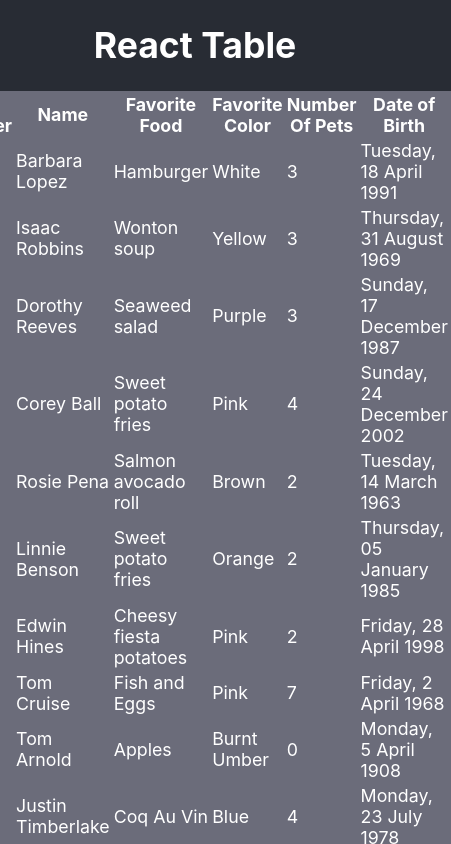
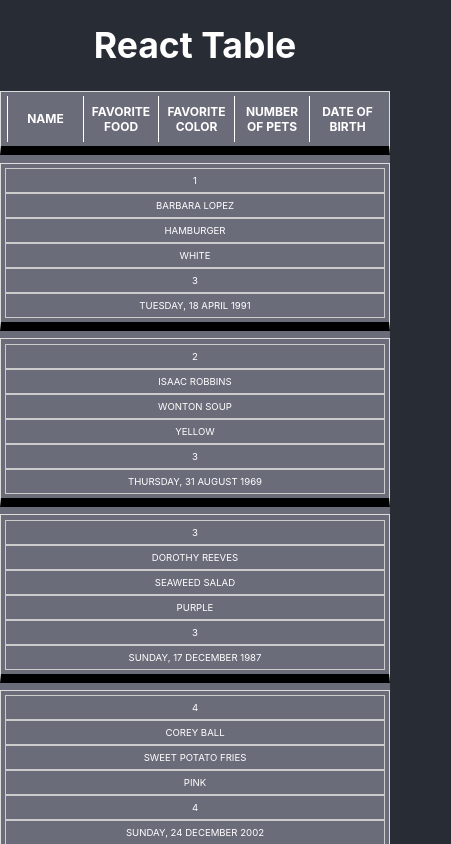
Before and after one commit to endurain/BM_React_Table, a React (Create React App) app: page / in a window 390 px wide. Shown: the top 844 px of the page, 451 px wide, since content can reach past the window. Built offline with nearby package versions, Linux system fonts and the light colour scheme.

Commit message:
updates table for responsive design

```diff
--- a/src/App.css
+++ b/src/App.css
@@ -2,6 +2,7 @@
 /* colors */
 :root {
   --color-gray: #6b6c7a;
+  --color-dark-gray: #4d4e58;
   --color-dark-blue: #282c34;
   --color-white: #fff;
 }
@@ -30,6 +31,87 @@ html {
   font-size: calc(10px + 2vmin);
   color: var(--color-white);
 }
-.data-table {
+
+/* table styles */
+table {
   background: var(--color-gray);
+  padding: 1rem;
+  border: 1px solid #ccc;
+  border-collapse: collapse;
+  margin: 0;
+  padding: 0;
+  width: 100%;
+  table-layout: fixed;
+  max-width: 80vw;
 }
+table th:not(:first-child) {
+  cursor: pointer;
+  transition:ease-in-out .3s;
+}
+table th:not(:first-child):hover {
+  background-color: var(--color-dark-gray);
+  transition:ease-in-out .3s;
+}
+table td {
+  padding: .25rem;
+  text-align: center;
+  border: 1px solid #ccc;
+}
+
+table tr {
+  border: 1px solid #ddd;
+  padding: .35em;
+  text-transform: uppercase;
+  font-size: 1.2rem;
+}
+
+@media screen and (max-width: 800px) {
+  table {
+    border: 0;
+    max-width: 100%;
+    padding: .5rem .75rem .5rem;
+  }
+  table thead tr {
+    display: flex;
+    justify-content: space-around;
+  }
+  table tr {
+    display: block;
+    margin-bottom: .625em;
+    border-bottom: 9px solid black;
+    font-size: .75rem;
+  }
+
+  table tr th:first-child {
+    width: 0;
+  }
+
+  table tr th:not(:first-child) {
+    border-left: 1px solid var(--color-white);
+    width: 100%;
+    padding: 0.5rem;
+    display: flex;
+    align-items: center;
+    justify-content: center;
+  }
+
+  table td {
+    border-bottom: 1px solid #ddd;
+    display: block;
+    font-size: .8em;
+    text-align: right;
+    padding: 0.625em;
+    text-align: center;
+    border: 1px solid #ccc;
+  }
+
+  table td::before {
+
+    content: attr(data-label);
+    float: left;
+    font-weight: bold;
+
+  }
+
+
+}
--- a/src/components/DataTable.jsx
+++ b/src/components/DataTable.jsx
@@ -6,30 +6,29 @@ const DataTable = ({ data }) => {
     const [sortOrder, setSortOrder] = useState('asc');
     const [sortColumn, setSortColumn] = useState('');
 
-    console.log(data);
-
     // handle the sorting logic when a column header is clicked
     const handleSort = (columnName) => {
         const isSameColumn = sortColumn === columnName;
+        // determine sorting order
         const newSortOrder = isSameColumn ? (sortOrder === 'asc' ? 'desc' : 'asc') : 'asc';
 
         // updater functions
         setSortOrder(newSortOrder);
         setSortColumn(columnName);
 
+        // sorting callback
         const sorted = [...sortedData].sort((a, b) => {
             const aValue = a[columnName];
             const bValue = b[columnName];
-            console.log('a'+ a);
-            console.log('b' + b);
 
-            // Data column
+            // Date column
             if (columnName === 'dob') {
+                // convert into date objects
                 const aDate = new Date(aValue);
                 const bDate = new Date(bValue);
                 return (aDate - bDate) * (newSortOrder === 'asc' ? 1 : -1);
             }
-            // String (all other) columns
+            // String columns (sans date)
             if (typeof aValue === 'string') {
                 return aValue.localeCompare(bValue) * (newSortOrder === 'asc' ? 1 : -1);
             }
@@ -61,7 +60,7 @@ const DataTable = ({ data }) => {
     <table className="data-table">
       <thead>
         <tr>
-            <HeaderCell label={"Row Number"} />
+            <HeaderCell label={" "} />
             <HeaderCell label={"Name"} onClick={() => handleSort('name')} />
             <HeaderCell label={"Favorite Food"} onClick={() => handleSort('favoriteFood')} />
             <HeaderCell label={"Favorite Color"} onClick={() => handleSort('favoriteColor')} />
--- a/src/data/data.json
+++ b/src/data/data.json
@@ -97,6 +97,55 @@
       "favoriteColor": "Purple",
       "numberOfPets": 9,
       "dob": "Thursday, 9 March 1985"
+    },
+    {
+      "name": "Diana Ross",
+      "favoriteFood": "Turkey Club",
+      "favoriteColor": "Indigo",
+      "numberOfPets": 4,
+      "dob": "Wednesday, 18 November 1965"
+    },
+    {
+      "name": "Drew Carrey",
+      "favoriteFood": "Cliff Bars",
+      "favoriteColor": "Violet",
+      "numberOfPets": 0,
+      "dob": "Tuesday, 22 January 1995"
+    },
+    {
+      "name": "Mary Von Tonder",
+      "favoriteFood": "Cereal",
+      "favoriteColor": "Red",
+      "numberOfPets": 0,
+      "dob": "Monday, 12 February 1970"
+    },
+    {
+      "name": "Abe Lincoln",
+      "favoriteFood": "Double Cheeseburger",
+      "favoriteColor": "Teal",
+      "numberOfPets": 1,
+      "dob": "Tuesday, 2 January 1809"
+    },
+    {
+      "name": "Jon Hamm",
+      "favoriteFood": "Roast Beef",
+      "favoriteColor": "Maroon",
+      "numberOfPets": 5,
+      "dob": "Thursday, 30 April 1989"
+    },
+    {
+      "name": "Harvey Specter",
+      "favoriteFood": "NY Strip",
+      "favoriteColor": "Lime Green",
+      "numberOfPets": 13,
+      "dob": "Thursday, 3 September 1889"
+    },
+    {
+      "name": "Mike Ross",
+      "favoriteFood": "Meatball sub",
+      "favoriteColor": "Crimson",
+      "numberOfPets": 1,
+      "dob": "Tuesday, 13 February 1902"
     }
   ]
 }
```
